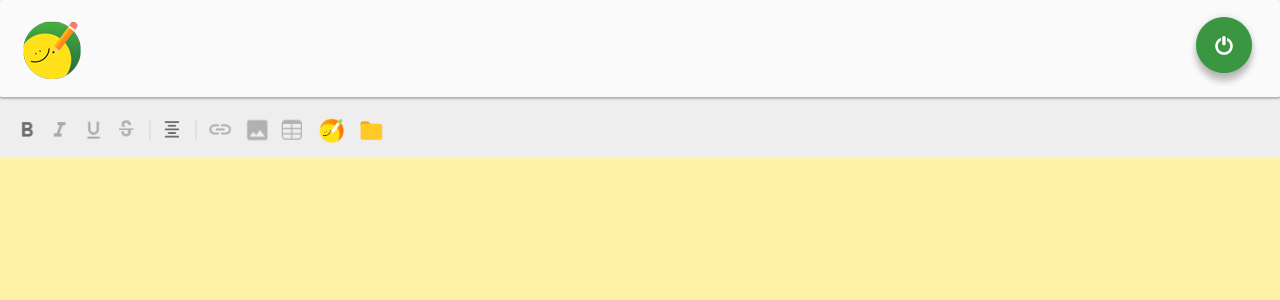
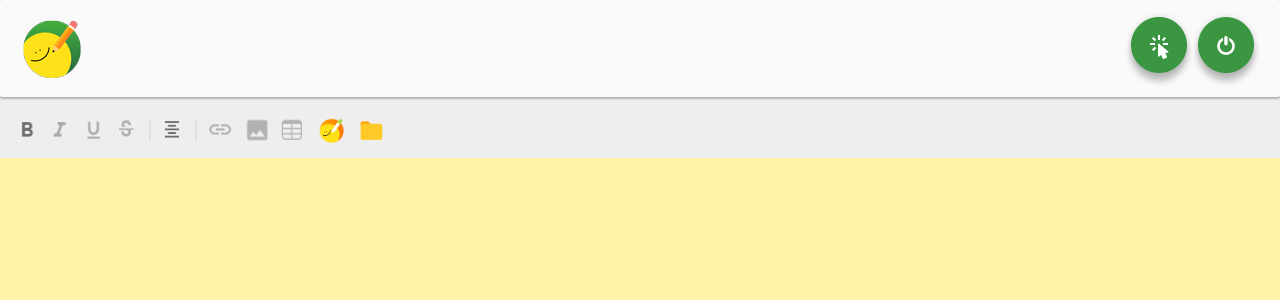
Before and after one commit to mojimojicorp/MojimojiMemoji, a React app in the folder app/: page /memo-edit in a window 1280 px wide. Shown: the top 300 px of the page. Built offline with nearby package versions, Linux system fonts and the light colour scheme.

Commit message:
[Feat] #30 Header UI 버튼 추가
- image sprite 파일에 이미지 추가
- Header에icon image 모두 sprite 형식으로 불러오는 것으로 변경
- Header에 selectBtn 추가

```diff
--- a/app/src/components/Header/index.tsx
+++ b/app/src/components/Header/index.tsx
@@ -1,15 +1,17 @@
 import React from 'react';
 import styles from './styles.scss';
-import homeBtn from '../../images/icon_64x64.png';
-import backBtn from '../../images/header/back_btn.png';
-import logoutBtn from '../../images/header/logout_btn.png';
 
 const Header = () => {
   return (
     <div className={styles.header}>
-      <img src={homeBtn} alt="" className={styles.homeBtn} />
-      <img src={logoutBtn} alt="" />
-      <img src={backBtn} alt="" className={styles.backBtn} />
+      <div className={styles.homeBtnDiv}>
+        <div className={styles.homeBtn} />
+      </div>
+
+      <div className={styles.selectBtn} />
+      <div className={styles.selectBtnActive} />
+      <div className={styles.logoutBtn} />
+      <div className={styles.backBtn} />
     </div>
   );
 };
--- a/app/src/components/Header/styles.scss
+++ b/app/src/components/Header/styles.scss
@@ -1,6 +1,6 @@
 .header {
   display: flex;
-  justify-content: space-between;
+  justify-content: start;
   align-items: center;
 
   height: 97px;
@@ -15,10 +15,47 @@
   background: #fafafa;
 }
 
-.homeBtn {
-  height: 64px;
+.homeBtnDiv {
+  flex: 1;
+
+  .homeBtn {
+    width: 64px;
+    height: 64px;
+
+    background-image: url(../../images/icons.png);
+    background-position: -204px -192px;
+  }
+}
+
+.selectBtn {
+  width: 68px;
+  height: 77px;
+
+  background-image: url(../../images/icons.png);
+  background-position: -389px -123px;
+}
+.selectBtnActive {
+  display: none;
+  width: 68px;
+  height: 77px;
+
+  background-image: url(../../images/icons.png);
+  background-position: -389px -202px;
+}
+
+.logoutBtn {
+  width: 68px;
+  height: 77px;
+
+  background-image: url(../../images/icons.png);
+  background-position: -114px -192px;
 }
 
 .backBtn {
   display: none;
+  width: 68px;
+  height: 77px;
+
+  background-image: url(../../images/icons.png);
+  background-position: -23px -192px;
 }
--- a/app/src/components/Header/styles.scss.d.ts
+++ b/app/src/components/Header/styles.scss.d.ts
@@ -4,6 +4,10 @@ interface CssExports {
   'backBtn': string;
   'header': string;
   'homeBtn': string;
+  'homeBtnDiv': string;
+  'logoutBtn': string;
+  'selectBtn': string;
+  'selectBtnActive': string;
 }
 export const cssExports: CssExports;
 export default cssExports;
```
Also changed, not shown: app/src/images/icons.png.
